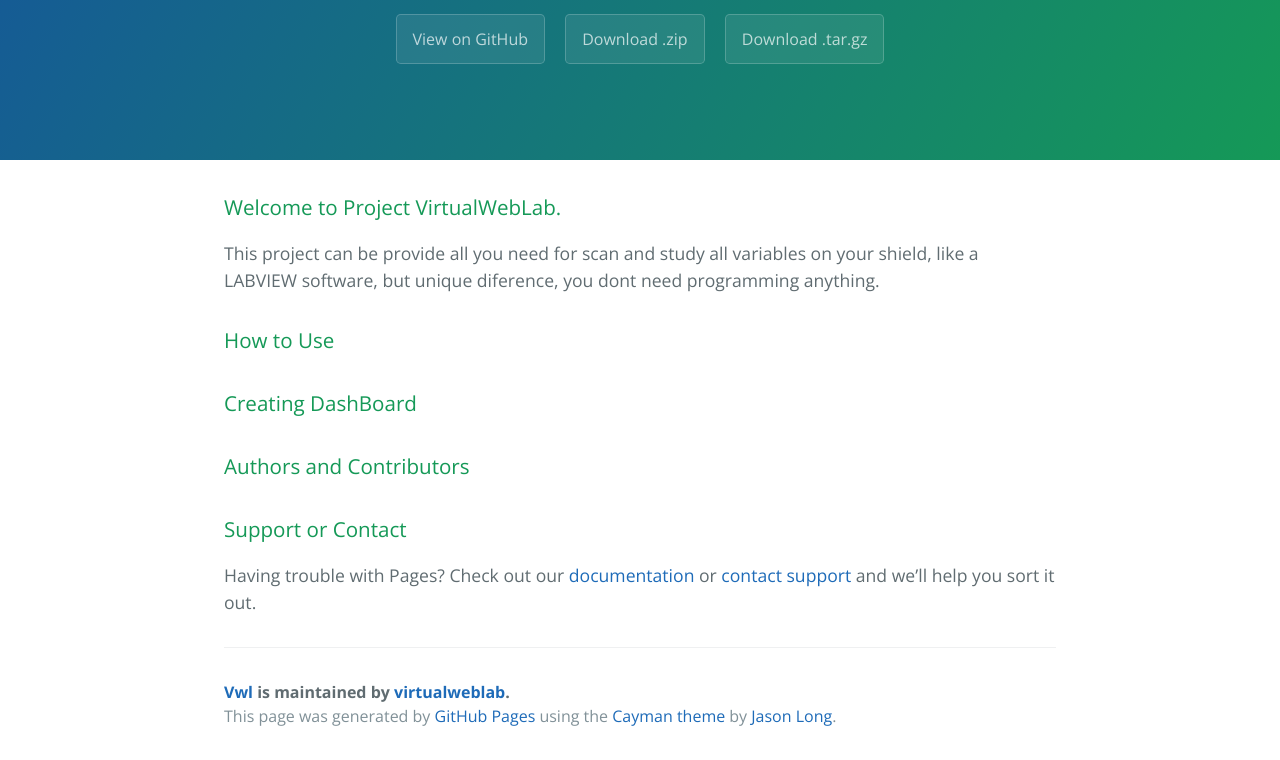
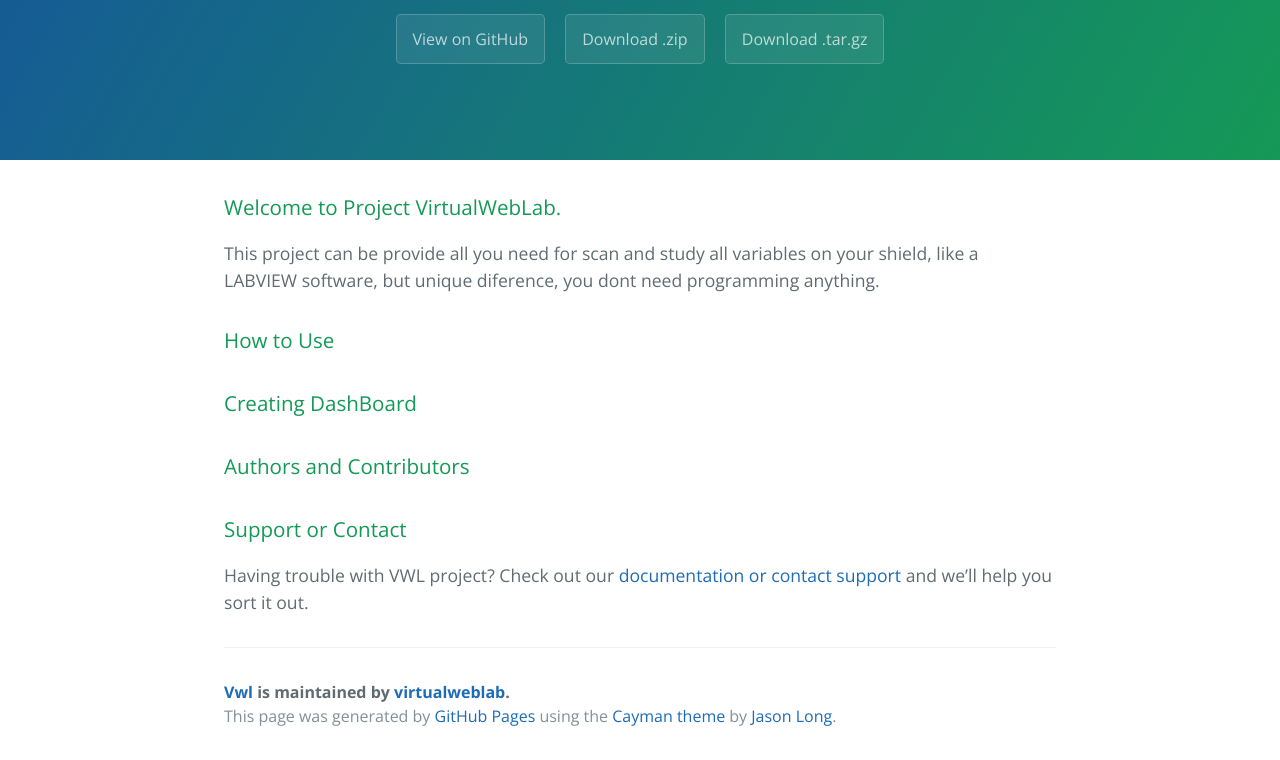
Before and after one commit to virtualweblab/vwl, a plain HTML site: page index.html in a window 1280 px wide. Shown: the part 176-936 px from the top of the page. Drawn offline with nearby package versions, Linux system fonts and the light colour scheme.

Commit message:
change pages and contacts

```diff
--- a/index.html
+++ b/index.html
@@ -42,7 +42,7 @@
 <h3>
 <a id="support-or-contact" class="anchor" href="#support-or-contact" aria-hidden="true"><span class="octicon octicon-link"></span></a>Support or Contact</h3>
 
-<p>Having trouble with Pages? Check out our <a href="https://help.github.com/pages">documentation</a> or <a href="https://github.com/contact">contact support</a> and we’ll help you sort it out.</p>
+<p>Having trouble with VWL project? Check out our <a href="https://github.com/virtualweblab/vwl/issues"></a><a href="https://github.com/virtualweblab/vwl/wiki">documentation</a><a href="http://virtualweblab.github.io/"> or contact support</a> and we’ll help you sort it out.</p>
 
       <footer class="site-footer">
         <span class="site-footer-owner"><a href="https://github.com/virtualweblab/vwl">Vwl</a> is maintained by <a href="https://github.com/virtualweblab">virtualweblab</a>.</span>
```
